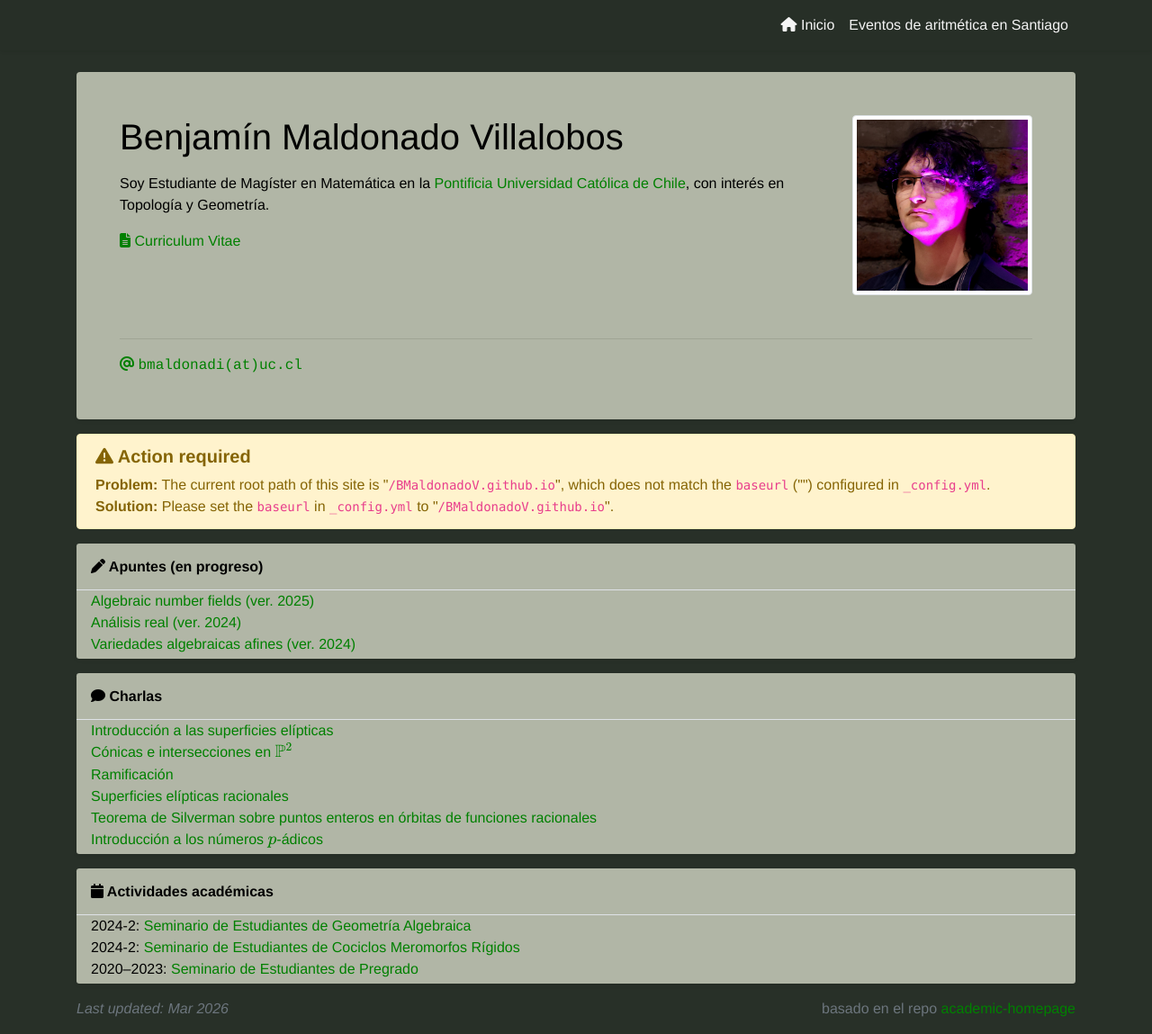
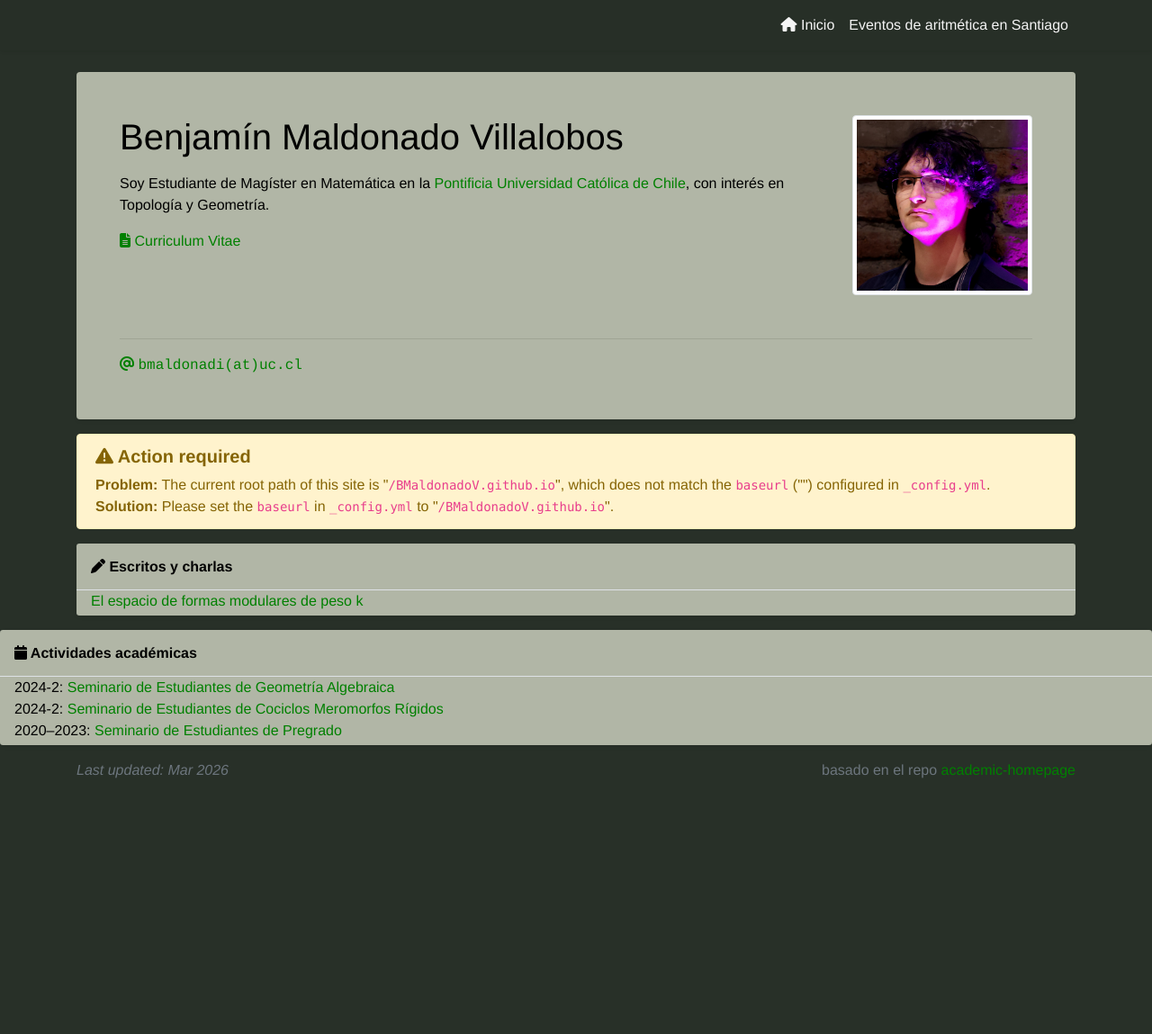
Before and after one commit to BMaldonadoV/BMaldonadoV.github.io, a Jekyll site: the page built from index.html, in a window 1280 px wide and 1149 px high. Shown: the whole window at 90% size. Built offline with Jekyll 4.4.1, drawn with Linux system fonts in a browser that asks for light colours; nearby versions of some CDN libraries; a style sheet for code colours, icons or effects is not loaded.

```diff
--- a/_includes/widgets/apuntes.html
+++ b/_includes/widgets/apuntes.html
@@ -1,29 +1,13 @@
 {% assign news_by_year = site.news | sort: "date" | reverse | slice: 0, include.limit | group_by_exp: "item", "item.date | date: '%Y'" -%}
 
 <div class="my-3 bg-white shadow-sm rounded-sm">
-  <h6 class="p-3 mb-0 border-bottom border-gray"><i class="fa-solid fa-pen"></i> Apuntes (en progreso)</h6>
+  <h6 class="p-3 mb-0 border-bottom border-gray"><i class="fa-solid fa-pen"></i> Escritos y charlas</h6>
   <div class="px-3 pb-1">
     <div class="media-body">
-        <div><a href="subsites/docs/courses/number-fields.pdf">Algebraic number fields (ver. 2025)</a></div>
-        <div><a href="subsites/docs/courses/metric.pdf">Análisis real (ver. 2024)</a></div>
-        <div><a href="subsites/docs/courses/varieties.pdf">Variedades algebraicas afines (ver. 2024)</a></div>
+        <div><a href="subsites/docs/Escritos/El espacio de formas modulares de peso k.pdf">El espacio de formas modulares de peso k</a></div>
       </div>
     </div>
   </div>
-
-
-<div class="my-3 bg-white shadow-sm rounded-sm">
-  <h6 class="p-3 mb-0 border-bottom border-gray"><i class="fa fa-comment"></i> Charlas</h6>
-  <div class="px-3 pb-1">
-    <div class="media-body">
-        <div><a href="subsites/docs/charlas/bb9.pdf">Introducción a las superficies elípticas</a></div>
-        <div><a href="subsites/docs/charlas/plane-conics.pdf">Cónicas e intersecciones en $$\mathbb{P}^2$$</a></div>
-        <div><a href="subsites/docs/charlas/ramification.pdf">Ramificación</a></div>
-        <div><a href="subsites/docs/charlas/rational.pdf">Superficies elípticas racionales</a></div>
-        <div><a href="subsites/docs/charlas/silverman.pdf">Teorema de Silverman sobre puntos enteros en órbitas de funciones racionales</a></div>
-        <div><a href="subsites/docs/charlas/p-adics.pdf">Introducción a los números $$p$$-ádicos</a></div>
-      </div>
-    </div>
 </div>
 
 <div class="my-3 bg-white shadow-sm rounded-sm">
```
Also changed, not shown: 6 other files.
